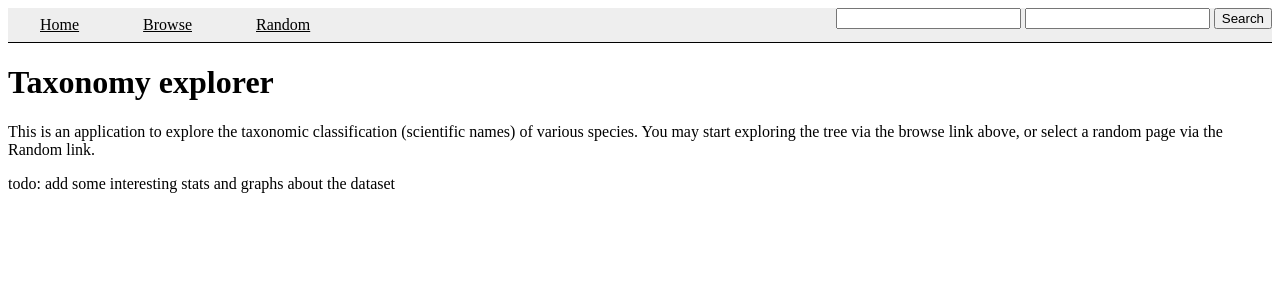
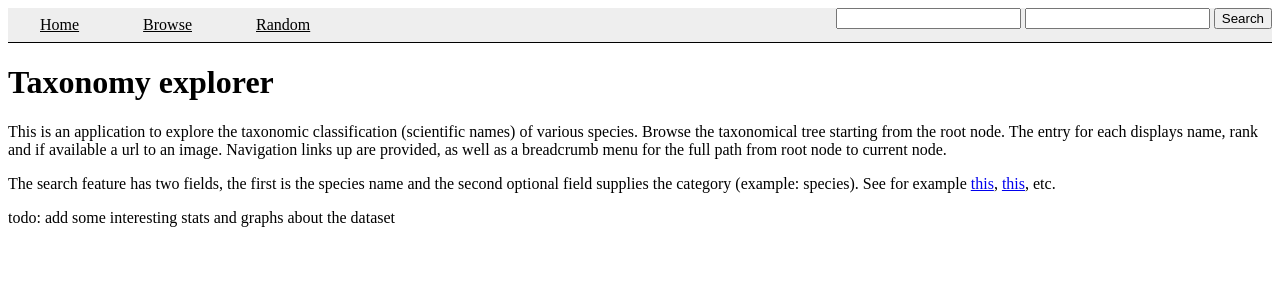
Before and after one commit to rr-dot/taxonomy, a Django app: page / in a window 1280 px wide. Shown: the top 300 px of the page. Run offline with Django 4.2, Linux system fonts and the light colour scheme.

Commit message:
Fixed the rank search bug, and updated home page

```diff
--- a/taxonomy/tax/templates/index.html
+++ b/taxonomy/tax/templates/index.html
@@ -16,8 +16,17 @@
 <h1>Taxonomy explorer</h1>
 
 <p>
-	This is an application to explore the taxonomic classification (scientific names) of various species. You may
-	start exploring the tree via the browse link above, or select a random page via the Random link.
+	This is an application to explore the taxonomic classification (scientific names) of various species.
+	Browse the taxonomical tree starting from the root node. The entry for each displays name, rank and if available a url to
+	an image. Navigation links up are provided, as well as a breadcrumb menu for the full path from root node to current node.
+</p>
+
+<p>
+	The search feature has two fields, the first is the species name and the second optional field supplies the category
+	(example: species).
+
+	See for example <a href="search/?text=+fun&cat=kingdom&url=">this</a>, <a href="search/?text=+felis&cat=&&url=">this</a>,
+	etc.
 </p>
 
 <p>
--- a/taxonomy/tax/views.py
+++ b/taxonomy/tax/views.py
@@ -64,7 +64,7 @@ def search(req):
 			print(len(N))
 		except:
 			N=[]
-	elif len(text)!=0:
+	elif len(cat)!=0:
 		try:
 			print('cat == nonempty')
 			N=Node.objects.filter(name__text__contains=text,rank__contains=cat)[:50]
```
Also changed, not shown: 1 other file.
